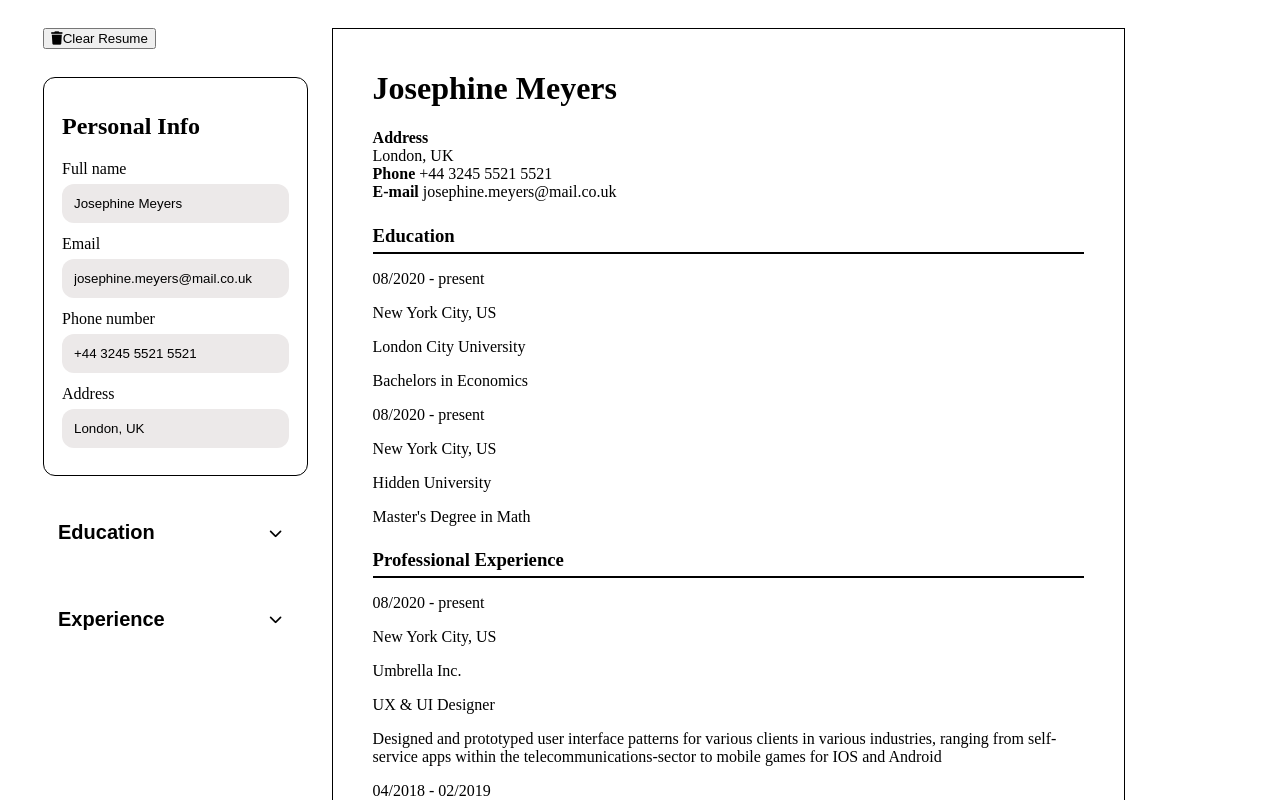
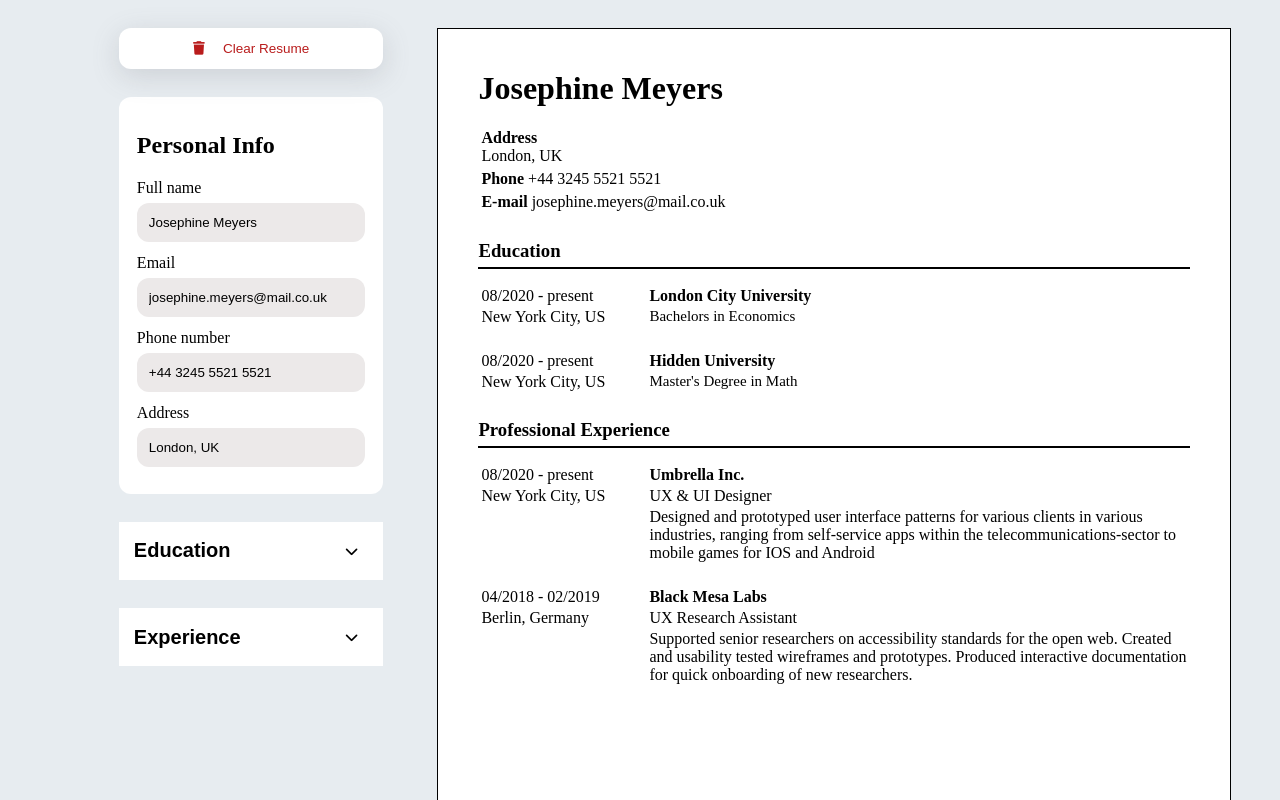
Before and after one commit to Dreis27/CV-application, a React (Vite) app: page / in a window 1280 px wide. Shown: the top 800 px of the page. Built offline with nearby package versions, Linux system fonts and the light colour scheme.

Commit message:
edit style

```diff
--- a/src/components/personal-info/personalInfoSection.jsx
+++ b/src/components/personal-info/personalInfoSection.jsx
@@ -2,7 +2,7 @@ import "../../styles/personalInfoSection.css";
 
 export default function PersonalInfoSection({ email, fullName, phoneNumber, address }){
     return (
-        <div className="personal-info">
+        <div className="personal-info-resume">
             <h1 className="resume-name">{fullName}</h1>
             <div className="contact-info">
                 {address && (
--- a/src/styles/app.css
+++ b/src/styles/app.css
@@ -1,9 +1,15 @@
+:root {
+  background-color: rgb(231, 236, 240);
+}
+
 .app {
     display: flex;
     margin: auto;
     width: 100%;
     gap: 24px;
     padding: 20px 35px;
+    max-width: 1500px;
+    justify-content: center;
 }
 
 .form-container {
@@ -23,4 +29,5 @@
     height: fit-content;
     flex-wrap: wrap;
     gap: 24px;
+    margin-right: 30px;
 }
--- a/src/styles/buttons.css
+++ b/src/styles/buttons.css
@@ -0,0 +1,31 @@
+.buttons {
+    display: flex;
+    justify-content: space-between;
+    margin-top: 40px;
+    padding: 0 4px;
+    margin-bottom: 10px;
+}
+
+.buttons button {
+    padding: 8px 16px;
+    border-radius: 8px;
+    border: none;
+    font-family: "NotoSans-bold";
+}
+.delete {
+    display: flex;
+    align-items: center;
+    gap: 6px;
+}
+.cancel,
+.delete {
+  background-color: transparent;
+  outline: 1px solid grey;
+  color: grey;
+  margin-right: 10px;
+}
+.save {
+    background-color: rgb(20, 113, 219);
+    color: white;
+    margin-left: 70px;
+}
--- a/src/styles/collapsedForm.css
+++ b/src/styles/collapsedForm.css
@@ -15,7 +15,6 @@
 
 .collapsed-form-btn > b {
     color: rgb(128, 122, 122);
-    transition: 0.2s;
     font-size: 15px;
     width: 42.5px;
     padding: 10px;
--- a/src/styles/educationInfo.css
+++ b/src/styles/educationInfo.css
@@ -0,0 +1,21 @@
+.education-info {
+    display: flex;
+    gap: 18px;
+    margin-bottom: 20px;
+}
+
+.education-info-group {
+    min-width: 150px;
+}
+
+.education-info-group p {
+    margin: 3px;
+}
+
+.education-info-schoolName {
+    font-weight: bold;
+}
+
+.education-info-degree {
+    font-size: 15px;
+}
--- a/src/styles/experienceInfo.css
+++ b/src/styles/experienceInfo.css
@@ -0,0 +1,17 @@
+.experience-info {
+    display: flex;
+    gap: 18px;
+    margin-bottom: 20px;
+}
+
+.experience-info-group {
+    min-width: 150px;
+}
+
+.experience-info-group p {
+    margin: 3px;
+}
+
+.experience-info-companyName {
+    font-weight: bold;
+}
--- a/src/styles/personalInfo.css
+++ b/src/styles/personalInfo.css
@@ -1,5 +1,4 @@
 form.personal-info {
-    border: 1px solid black;
     padding: 15px 18px;
     background-color: rgb(255, 255, 255);
 }
--- a/src/styles/personalInfoSection.css
+++ b/src/styles/personalInfoSection.css
@@ -0,0 +1,3 @@
+.personal-info-resume > .contact-info > div{
+    margin: 5px 3px 5px 3px;
+  }
--- a/src/styles/resume.css
+++ b/src/styles/resume.css
@@ -4,6 +4,7 @@
     border: 1px solid black;
     box-sizing: border-box;
     padding: 20px 40px;
+    background-color: white;
 }
 
 .resume {
--- a/src/styles/templateLoader.css
+++ b/src/styles/templateLoader.css
@@ -0,0 +1,37 @@
+.template-loader {
+    padding: 12px;
+    background-color: rgb(255, 255, 255);
+    border-radius: 12px;
+    display: flex;
+    justify-content: center;
+    flex-wrap: wrap;
+    gap: 10px;
+    position: sticky;
+    z-index: 3;
+    box-shadow: rgba(100, 100, 111, 0.2) 0px 7px 29px 0px;
+}
+
+.clear-resume > i {
+    margin-right: 10px;
+}
+
+.template-loader button {
+    font-size: 13.5px;
+    border-radius: 4px;
+    border: none;
+    flex-grow: 1;
+    transition: 0.1s;
+}
+
+.template-loader button:active {
+    scale: 0.95;
+}
+
+.template-loader .clear-resume {
+    background-color: transparent;
+    color: #b91c1c;
+    display: flex;
+    align-items: center;
+    justify-content: center;
+    gap: 8px;
+  }
```
Lines whose indentation alone changed are shown as unchanged.
